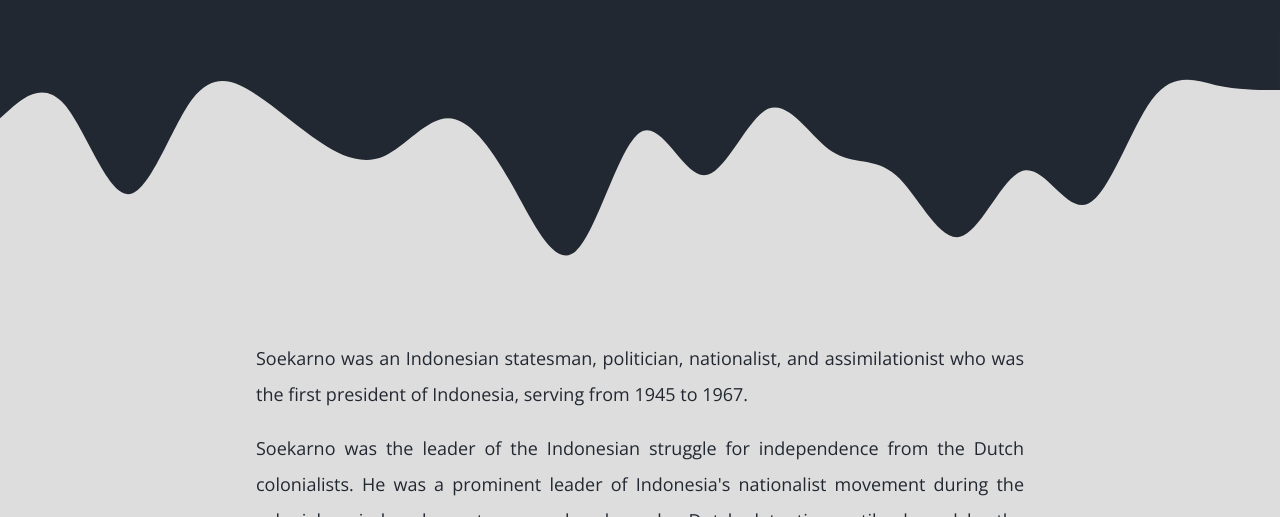
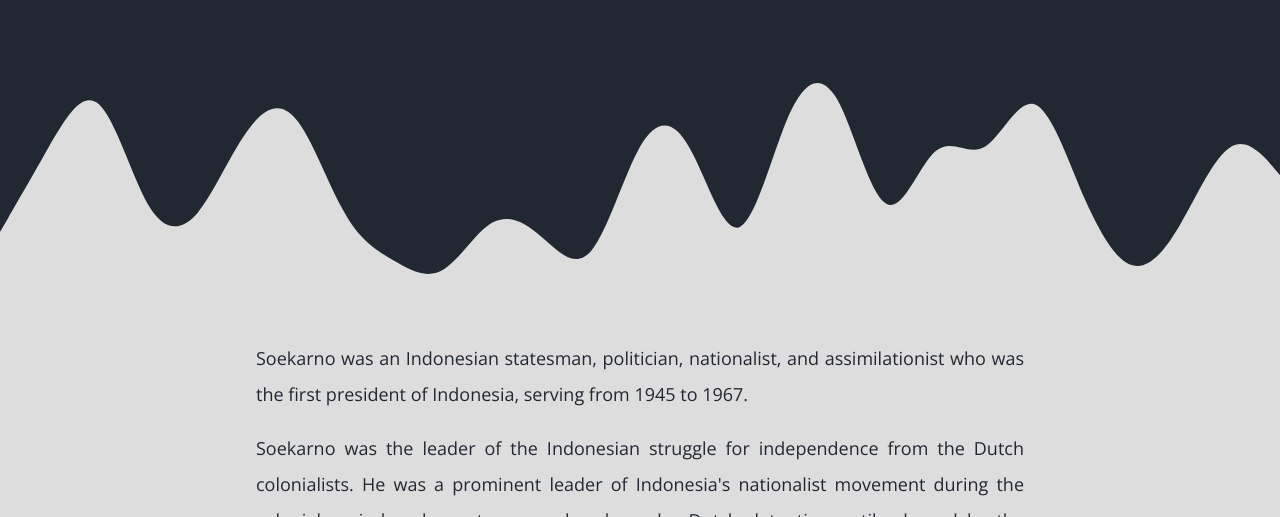
Before and after one commit to moez-rd/soekarno-tribute, a plain HTML site: page index.html in a window 1280 px wide. Shown: the part 683-1200 px from the top of the page. Drawn offline with nearby package versions, Linux system fonts and the light colour scheme.

Commit message:
Fix again

```diff
--- a/index.html
+++ b/index.html
@@ -21,8 +21,12 @@
     <!-- <svg xmlns="http://www.w3.org/2000/svg" viewBox="0 0 1440 320">
         <path fill="#222831" fill-opacity="1" d="M0,0L40,32C80,64,160,128,240,160C320,192,400,192,480,208C560,224,640,256,720,250.7C800,245,880,203,960,186.7C1040,171,1120,181,1200,170.7C1280,160,1360,128,1400,112L1440,96L1440,0L1400,0C1360,0,1280,0,1200,0C1120,0,1040,0,960,0C880,0,800,0,720,0C640,0,560,0,480,0C400,0,320,0,240,0C160,0,80,0,40,0L0,0Z"></path>
     </svg> -->
+    <!-- <svg xmlns="http://www.w3.org/2000/svg" viewBox="0 0 1440 320">
+        <path fill="#222831" fill-opacity="1" d="M0,96L12,85.3C24,75,48,53,72,80C96,107,120,181,144,181.3C168,181,192,107,216,74.7C240,43,264,53,288,69.3C312,85,336,107,360,122.7C384,139,408,149,432,138.7C456,128,480,96,504,96C528,96,552,128,576,170.7C600,213,624,267,648,245.3C672,224,696,128,720,112C744,96,768,160,792,160C816,160,840,96,864,85.3C888,75,912,117,936,133.3C960,149,984,139,1008,160C1032,181,1056,235,1080,229.3C1104,224,1128,160,1152,154.7C1176,149,1200,203,1224,192C1248,181,1272,107,1296,74.7C1320,43,1344,53,1368,58.7C1392,64,1416,64,1428,64L1440,64L1440,0L1428,0C1416,0,1392,0,1368,0C1344,0,1320,0,1296,0C1272,0,1248,0,1224,0C1200,0,1176,0,1152,0C1128,0,1104,0,1080,0C1056,0,1032,0,1008,0C984,0,960,0,936,0C912,0,888,0,864,0C840,0,816,0,792,0C768,0,744,0,720,0C696,0,672,0,648,0C624,0,600,0,576,0C552,0,528,0,504,0C480,0,456,0,432,0C408,0,384,0,360,0C336,0,312,0,288,0C264,0,240,0,216,0C192,0,168,0,144,0C120,0,96,0,72,0C48,0,24,0,12,0L0,0Z"></path>
+    </svg> -->
+
     <svg xmlns="http://www.w3.org/2000/svg" viewBox="0 0 1440 320">
-        <path fill="#222831" fill-opacity="1" d="M0,96L12,85.3C24,75,48,53,72,80C96,107,120,181,144,181.3C168,181,192,107,216,74.7C240,43,264,53,288,69.3C312,85,336,107,360,122.7C384,139,408,149,432,138.7C456,128,480,96,504,96C528,96,552,128,576,170.7C600,213,624,267,648,245.3C672,224,696,128,720,112C744,96,768,160,792,160C816,160,840,96,864,85.3C888,75,912,117,936,133.3C960,149,984,139,1008,160C1032,181,1056,235,1080,229.3C1104,224,1128,160,1152,154.7C1176,149,1200,203,1224,192C1248,181,1272,107,1296,74.7C1320,43,1344,53,1368,58.7C1392,64,1416,64,1428,64L1440,64L1440,0L1428,0C1416,0,1392,0,1368,0C1344,0,1320,0,1296,0C1272,0,1248,0,1224,0C1200,0,1176,0,1152,0C1128,0,1104,0,1080,0C1056,0,1032,0,1008,0C984,0,960,0,936,0C912,0,888,0,864,0C840,0,816,0,792,0C768,0,744,0,720,0C696,0,672,0,648,0C624,0,600,0,576,0C552,0,528,0,504,0C480,0,456,0,432,0C408,0,384,0,360,0C336,0,312,0,288,0C264,0,240,0,216,0C192,0,168,0,144,0C120,0,96,0,72,0C48,0,24,0,12,0L0,0Z"></path>
+        <path fill="#222831" fill-opacity="1" d="M0,224L9.2,208C18.5,192,37,160,55,128C73.8,96,92,64,111,80C129.2,96,148,160,166,192C184.6,224,203,224,222,202.7C240,181,258,139,277,112C295.4,85,314,75,332,96C350.8,117,369,171,388,202.7C406.2,235,425,245,443,256C461.5,267,480,277,498,266.7C516.9,256,535,224,554,213.3C572.3,203,591,213,609,229.3C627.7,245,646,267,665,245.3C683.1,224,702,160,720,128C738.5,96,757,96,775,128C793.8,160,812,224,831,218.7C849.2,213,868,139,886,96C904.6,53,923,43,942,74.7C960,107,978,181,997,192C1015.4,203,1034,149,1052,133.3C1070.8,117,1089,139,1108,128C1126.2,117,1145,75,1163,80C1181.5,85,1200,139,1218,181.3C1236.9,224,1255,256,1274,261.3C1292.3,267,1311,245,1329,213.3C1347.7,181,1366,139,1385,128C1403.1,117,1422,139,1431,149.3L1440,160L1440,0L1430.8,0C1421.5,0,1403,0,1385,0C1366.2,0,1348,0,1329,0C1310.8,0,1292,0,1274,0C1255.4,0,1237,0,1218,0C1200,0,1182,0,1163,0C1144.6,0,1126,0,1108,0C1089.2,0,1071,0,1052,0C1033.8,0,1015,0,997,0C978.5,0,960,0,942,0C923.1,0,905,0,886,0C867.7,0,849,0,831,0C812.3,0,794,0,775,0C756.9,0,738,0,720,0C701.5,0,683,0,665,0C646.2,0,628,0,609,0C590.8,0,572,0,554,0C535.4,0,517,0,498,0C480,0,462,0,443,0C424.6,0,406,0,388,0C369.2,0,351,0,332,0C313.8,0,295,0,277,0C258.5,0,240,0,222,0C203.1,0,185,0,166,0C147.7,0,129,0,111,0C92.3,0,74,0,55,0C36.9,0,18,0,9,0L0,0Z"></path>
     </svg>
 
 
```
